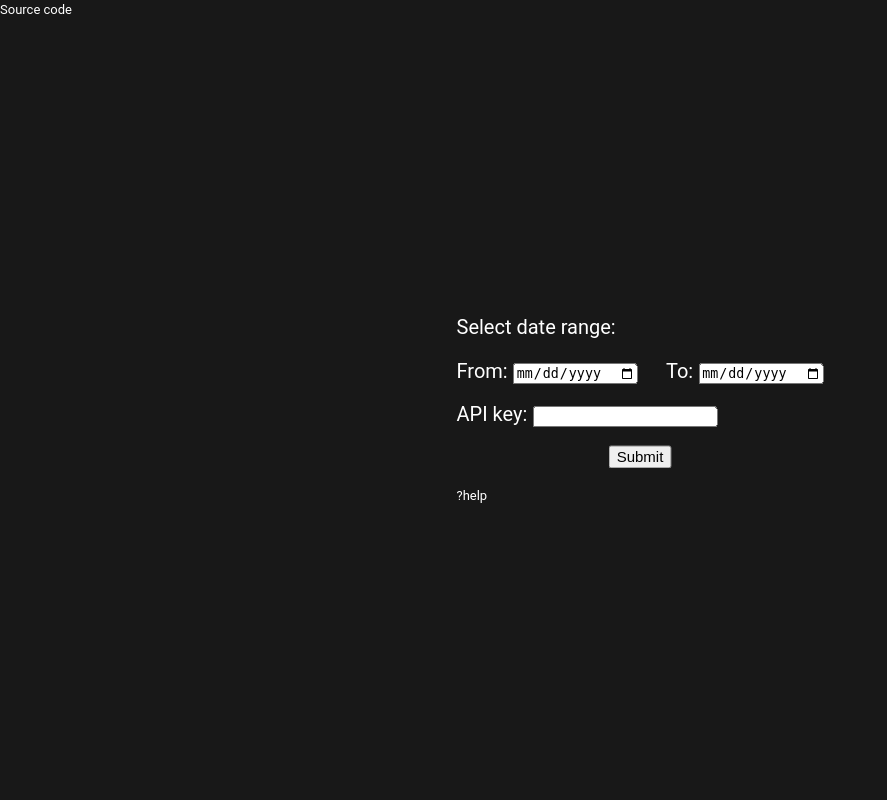
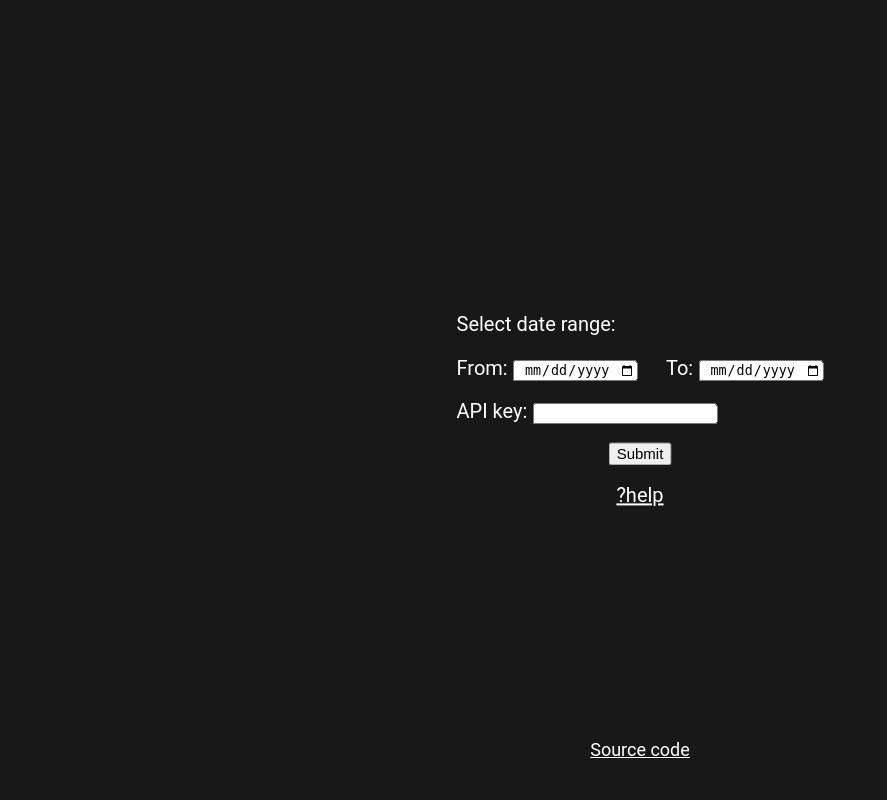
Before and after one commit to roccoho/youtube_wrapped, a Flask app: template templates/api_key.html in a window 1280 px wide. Shown: the whole page, without its empty margins (0-887 px from the left). Run offline with Flask 2, Linux system fonts and the light colour scheme; the template is opened without the code that fills it, so the values that code supplies are empty.

Commit message:
Add files via upload

```diff
--- a/static/styles/style.css
+++ b/static/styles/style.css
@@ -3,10 +3,6 @@ body{
     margin: 0;
     overflow-x: hidden;
     background-color: rgb(24, 24, 24);
-}
-
-#result_body {
-    height: 200vh;
 }
 
 label,
@@ -15,17 +11,50 @@ p {
     color: white;
     font-family: Roboto;
     font-size: 13px;
-    target: "_blank";
 }
 
+
+#result_body {
+    height: 200vh;
+}/*if bugged, maybe put this before label, a, p*/
+
+
+.help_button{
+    text-decoration: underline;
+    font-size: 18px;
+    font-family: Roboto;
+}
+
+.help_button:hover{
+    color: rgb(56, 56, 56);
+}
+
+.source_footer{
+    bottom: 0%;
+    position: absolute;
+    left: 50%;
+    bottom: 5%;
+    transform: translate(-50%, 0);
+}
+
+#loading_gif{
+    display: block;
+    margin-left: auto;
+    margin-right: auto;
+    height: 50px;
+}
+
+
 .absolute_center{
+    text-align-last: center;
     position: absolute;
     left: 50%;
     top: 50%;
     transform: translate(-50%, -50%);
 }
 
-input[type='file'],
+.absolute_center input[type='file'],
+.absolute_center a,
 .absolute_center p,
 .absolute_center label{
     font-size: 20px;
@@ -33,10 +62,17 @@ input[type='file'],
     font-family: Roboto;
 }
 
+
+.text_left_align{
+    text-align-last: left;
+}
+
+
 #submit_div{
     display: flex;
     justify-content: center;
 }
+
 
 #side_bar_div label{
     cursor: pointer;
@@ -59,7 +95,8 @@ input[type='file'],
 }
 
 .each_radio:hover,
-.anchor_button:hover{
+.anchor_button:hover,
+.source_side_bar:hover{
     background-color: rgb(56, 56, 56) !important; /*76*/
 }
 
@@ -70,6 +107,18 @@ input[type='file'],
     text-align: left;
     color: white;
     font-size: 25px;
+    border: none;
+    background-color: rgb(33, 33, 33);
+    cursor: pointer;
+}
+
+.source_side_bar {
+    padding-left: 20px;
+    height: 40px;
+    width: 100%;
+    font-size: 20px;
+    text-align: left;
+    color: white;
     border: none;
     background-color: rgb(33, 33, 33);
     cursor: pointer;
@@ -198,7 +247,7 @@ input[type='file'],
     font-size: 18px;
 }
 
-a:link{
+.vertical a:link{
     text-decoration: none;
 }
 
```
